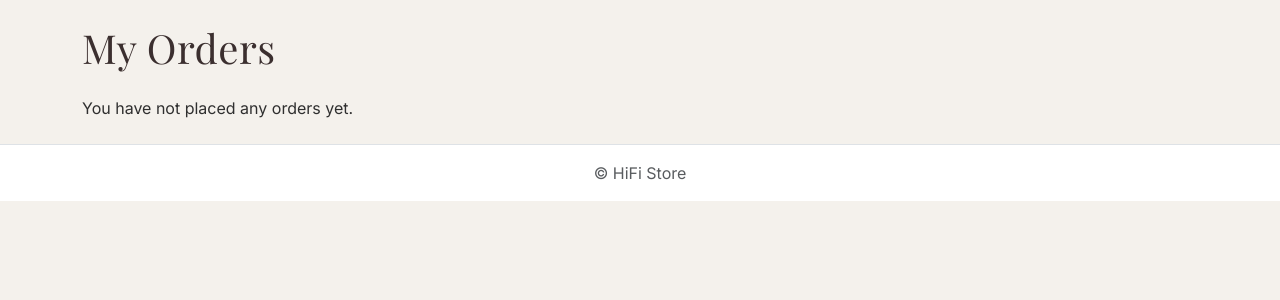
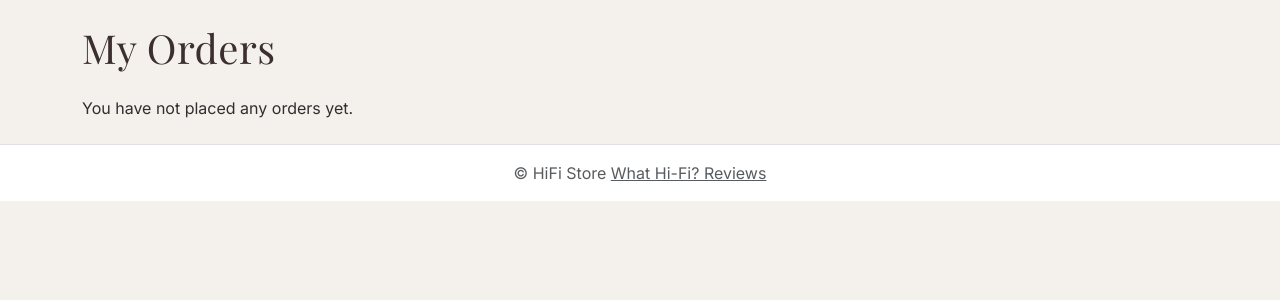
Before and after one commit to andreaspe76/Portfolio_Project_5, a Django app: page /checkout/my-orders/ in a window 1280 px wide. Shown: the part 69-369 px from the top of the page. Run offline with Django 5.2, Linux system fonts and the light colour scheme; the visitor is signed in with stand-in values (Sample User, id 1); data that the repository does not hold is empty; parts of the project's set-up code (start-up, migrations or seed data) failed here and were passed over.

Commit message:
Add external link with rel='nofollow noopener'

```diff
--- a/templates/base.html
+++ b/templates/base.html
@@ -68,6 +68,7 @@
 
     <footer class="border-top text-center py-3 text-muted">
         © HiFi Store
+        <a href="https://www.whathifi.com" target="_blank" rel="nofollow noopener" class="text-muted"> What Hi-Fi? Reviews </a>
     </footer>
 
 </body>
```
